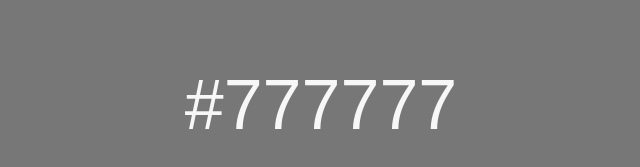
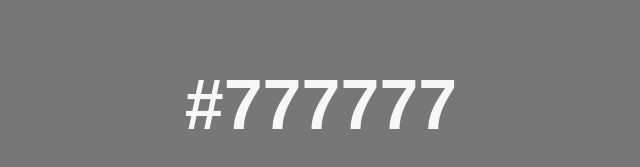
Before and after one commit to jls777/react-misc, a React (Vite) app: page / in a window 1280 px wide. Shown: the part 169-336 px from the top of the page, without its empty margins (319-959 px from the left). Built offline with nearby package versions, Linux system fonts and the light colour scheme.

Commit message:
edit styles in css for randomcolor

```diff
--- a/src/components/random-color/RandomColor.jsx
+++ b/src/components/random-color/RandomColor.jsx
@@ -36,6 +36,7 @@ function RandomColor() {
           maxWidth: "70rem",
           height: "70rem",
           backgroundColor: color,
+          borderRadius: "10px",
         }}
       >
         <div
@@ -64,14 +65,14 @@ function RandomColor() {
             </button>
           )}
         </div>
-        <p
+        <h3
           style={{
             fontSize: "7rem",
             textAlign: "center",
           }}
         >
           {color}
-        </p>
+        </h3>
       </div>
     </div>
   );
```
